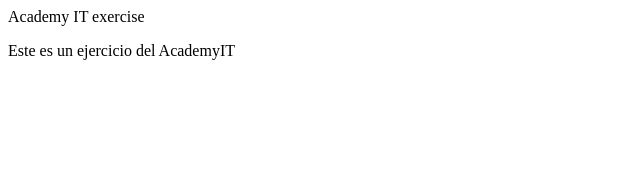
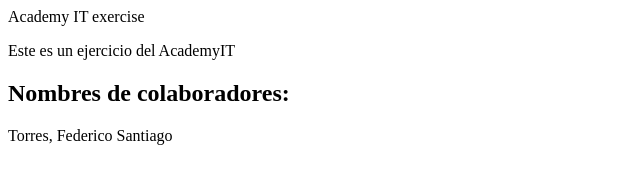
Before and after one commit to master-beat2beatmatias/ejAcademyIt, a plain HTML site: page index.html in a window 1280 px wide. Shown: the whole page, without its empty margins (0-640 px from the left). Drawn offline with Linux system fonts and the light colour scheme.

Commit message:
Se agregó un nombre en index.html

```diff
--- a/index.html
+++ b/index.html
@@ -2,5 +2,7 @@
   <head>Academy IT exercise</head>
   <body>
   <p>Este es un ejercicio del AcademyIT</p>
+  <h2>Nombres de colaboradores:</h2>
+  <p>Torres, Federico Santiago</p>
   </body>
 </html>
```
